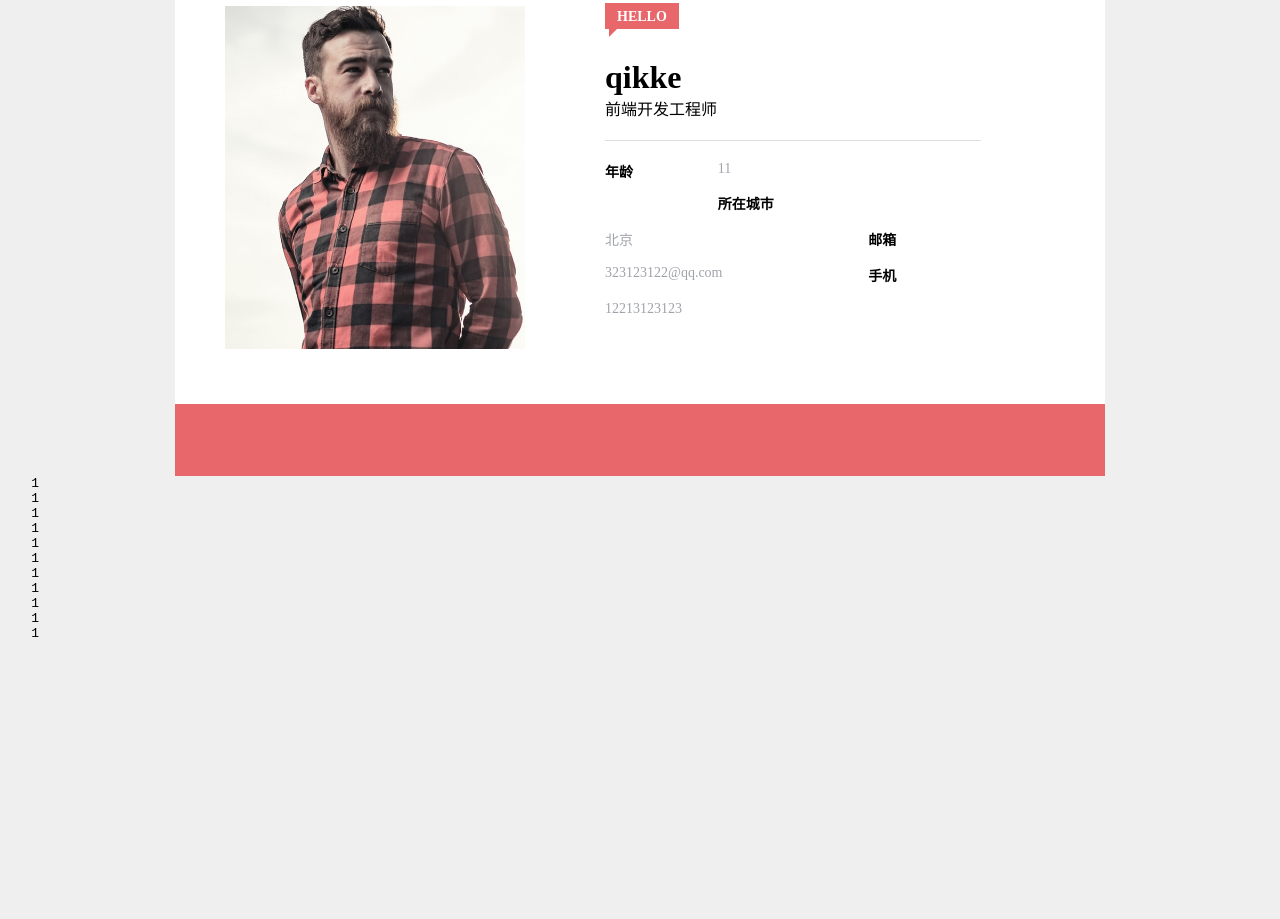
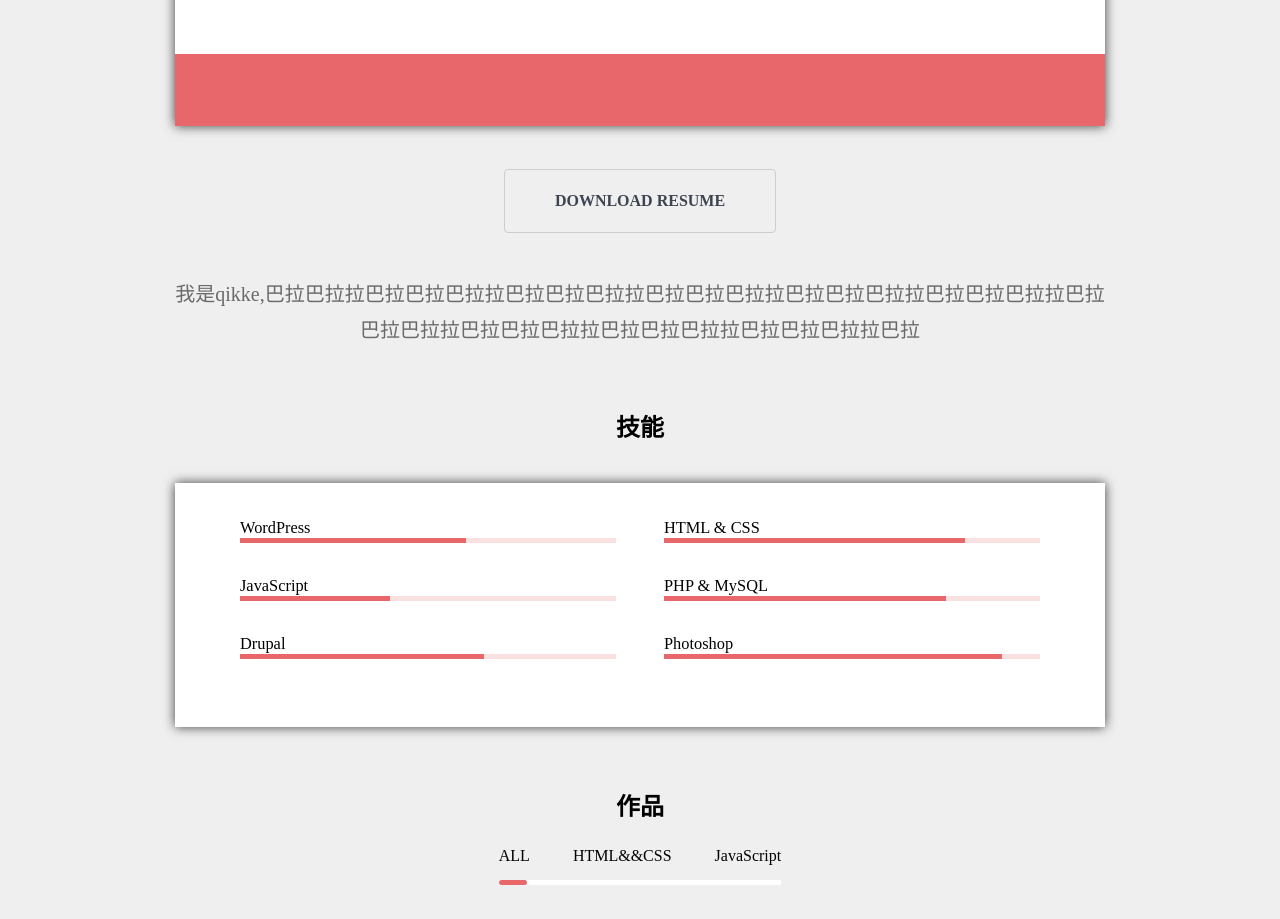
Before and after one commit to qikke/resume, a plain HTML site: page index.html in a window 1280 px wide. Shown: the part 569-1488 px from the top of the page. Before the commit the page ends 1240 px from the top, so only its background shows below. Drawn offline with Linux system fonts and the light colour scheme.

Commit message:
增加了展示区

```diff
--- a/index.html
+++ b/index.html
@@ -28,6 +28,7 @@
     </div>
 
   </div>
+
   <div class="banner">
     <div class="mask"></div>
   </div>
@@ -80,22 +81,89 @@
         </a>
       </footer>
     </div>
+    <p class="downloadResume-wraper">
+      <a href="./resume.pdf" class="downloadResume" target="_blank" download>
+        DOWNLOAD RESUME
+      </a>
+    </p>
   </main>
-  <pre>
-    1
-    1
-    1
-    1
-    1
-    1
-    1
-    1
-    1
-    1
-    1
 
-  </pre>
+  <p class="introduction">
+    我是qikke,巴拉巴拉拉巴拉巴拉巴拉拉巴拉巴拉巴拉拉巴拉巴拉巴拉拉巴拉巴拉巴拉拉巴拉巴拉巴拉拉巴拉巴拉巴拉拉巴拉巴拉巴拉拉巴拉巴拉巴拉拉巴拉巴拉巴拉拉巴拉
+  </p>
 
+  <section class="skills">
+    <h1>技能</h1>
 
+    <ol class="clearfix">
+      <li>
+        <h3>WordPress </h3>
+        <div class="progressBar">
+          <div class="progress"></div>
+        </div>
+      </li>
+      <li>
+        <h3>HTML & CSS</h3>
+        <div class="progressBar">
+          <div class="progress"  style="width: 80%;"></div>
+        </div>
+      </li>
+      <li>
+        <h3>JavaScript</h3>
+        <div class="progressBar">
+          <div class="progress" style="width: 40%;"></div>
+        </div>
+      </li>
+      <li>
+        <h3>PHP & MySQL </h3>
+        <div class="progressBar">
+          <div class="progress" style="width: 75%;"></div>
+        </div>
+      </li>
+      <li>
+        <h3>Drupal </h3>
+        <div class="progressBar">
+          <div class="progress" style="width: 65%;"></div>
+        </div>
+      </li>
+      <li>
+        <h3>Photoshop </h3>
+        <div class="progressBar">
+          <div class="progress" style="width: 90%;"></div>
+        </div>
+      </li>
+    </ul>
+  </section>
+
+  <section class="portfolio">
+    <h1>作品</h1>
+    <nav>
+      <ol class="clearfix">
+        <li id="portfolioAll">ALL</li>
+        <li id="portfolioHtml">HTML&&CSS</li>
+        <li id="portfolioJs">JavaScript</li>
+      </ol>
+      <div id="portfolioState" class="bar state-1">
+        <div class="inner-bar"></div>
+      </div>
+    </nav>
+    <div class="work">
+      <div class="img1"><img src="./img/photo-1422480041422-130238c67fe2-1-2-2-1-1-607x576.jpg" alt=""></div>
+      <div class="img2"><img src="./img/photo-1421757295538-9c80958e75b0-2-2-1-1-294x278.jpg" alt=""></div>
+      <div class="img3"><img src="./img/kaboompics-1-2-1-1-294x278.jpg" alt=""></div>
+    </div>
+  </section>
+
+  <script>
+    portfolioAll.onclick = function() {
+      portfolioState.className = "bar state-1"
+    }
+    portfolioHtml.onclick = function() {
+      portfolioState.className = "bar state-2"
+    }
+    portfolioJs.onclick = function() {
+      portfolioState.className = "bar state-3"
+    }
+  </script>
 </body>
 </html>
--- a/style.css
+++ b/style.css
@@ -6,7 +6,7 @@ body{
   margin: 0;
   background: #EFEFEF;
 }
-ul,li{
+ul,ol,li{
   margin: 0;
   padding:0;
   list-style: none;
@@ -18,6 +18,9 @@ hr{
   height: 0;
   border:none;
   border-top:1px solid #DEDEDE;
+}
+h1,h2,h3,h4,h5,h6{
+  font-weight: normal;
 }
 
 .icon {
@@ -72,6 +75,7 @@ hr{
   border-bottom: solid transparent 3px;
   padding: 3px;
   font-weight: bold;
+  padding-bottom: 8px;
 }
 .nav>ul>li>a:hover{
   border-bottom: solid #E06567 3px;
@@ -90,10 +94,10 @@ hr{
 
 .userCard{
   max-width:930px;
-  margin-left: auto;
-  margin-right: auto;
   background-color: #FFFFFF;
   padding-top: 60px;
+  margin: -350px auto 0 auto;
+  box-shadow: 0px 0px 11px 0px rgba(0,0,0,0.75);
 }
 .userCard .picture{
   height: 343px;
@@ -156,6 +160,7 @@ hr{
 }
 .userCard > footer.media > a{
   display: inline-block;
+  vertical-align: top;
   width: 40px;
   line-height: 30px;
   padding:5px 0;
@@ -171,3 +176,127 @@ hr{
   fill: white;
   vertical-align: top;
 }
+
+main > .downloadResume-wraper{
+  text-align: center;
+  margin-top: 43px;
+}
+main > .downloadResume-wraper > .downloadResume{
+  color: #3D4451;
+  display: inline-block;
+  vertical-align: top;
+  padding:22px 50px;
+  border:1px solid #CBCDCF;
+  font-weight: bold;
+  transition: box-shadow 0.3s;
+  border-radius: 4px;
+}
+
+main > .downloadResume-wraper > .downloadResume:hover{
+  box-shadow: 0px 11px 46px -14px rgba(0,0,0,0.58);
+}
+
+body > .introduction{
+  max-width:930px;
+  margin:43px auto 0 auto;
+  font-family: kai;
+  font-size: 20px;
+  color: #6A6A6A;
+  text-align: center;
+  line-height: 1.8;
+}
+
+section.skills{
+  max-width:930px;
+  margin:0 auto;
+  margin-top: 60px;
+}
+section.skills > h1,
+section.portfolio > h1{
+  font-weight: bold;
+  text-align: center;
+}
+section.skills > ol{
+  margin-top: 40px;
+  background: #FFFFFF;
+  box-shadow: 0px 0px 11px 0px rgba(0,0,0,0.75);
+  padding:35px 65px;
+  font-size: 14px;
+}
+section.skills > ol > li{
+  float: left;
+  width: 47%;
+  margin-bottom: 33px;
+}
+section.skills > ol > li:nth-child(even){
+  float:right;
+}
+section.skills > ol > li > .progressBar{
+  height: 5px;
+  background: #FAE1E1;
+}
+section.skills > ol > li > .progressBar > .progress{
+  background: #E8676B;
+  height: 100%;
+  width: 60%;
+}
+
+section.portfolio{
+  margin-top: 60px;
+  text-align: center;
+}
+section.portfolio > nav{
+  display: inline-block;
+  vertical-align: top;
+  margin-top: 25px;
+}
+section.portfolio > nav > ol > li{
+  float: left;
+  cursor: pointer;
+}
+section.portfolio > nav > ol > li:nth-child(2){
+  margin:0 43px;
+}
+section.portfolio > nav > .bar{
+  margin-top: 15px;
+  background: #fff;
+  height: 5px;
+
+}
+section.portfolio > nav > .bar > .inner-bar{
+  background: #E8676B;
+  transition: all 0.5s;
+  height: 100%;
+  border-radius: 3px;
+}
+section.portfolio > nav .state-1 .inner-bar{
+  width: 10%;
+}
+section.portfolio > nav .state-2 .inner-bar{
+  width: 35%;
+  margin-left: 71px;
+}
+section.portfolio > nav .state-3 .inner-bar{
+  width: 27%;
+  margin-left: 215px;
+}
+section.portfolio > .work{
+  max-width: 930px;
+  margin:37px auto 1000px auto;
+  position: relative;
+}
+section.portfolio > .work > .img1{
+  position: absolute;
+  left: 0;
+  top:0;
+}
+section.portfolio > .work > .img2{
+  position: absolute;
+  left: 636px;
+  top:0;
+}
+section.portfolio > .work > .img3{
+  position: absolute;
+  left: 636px;
+  top:298px;;
+}
```
Also changed, not shown: img/kaboompics-1-2-1-1-294x278.jpg (added), img/photo-1421757295538-9c80958e75b0-2-2-1-1-294x278.jpg (added), img/photo-1422480041422-130238c67fe2-1-2-2-1-1-607x576.jpg (added), 1 other file.
